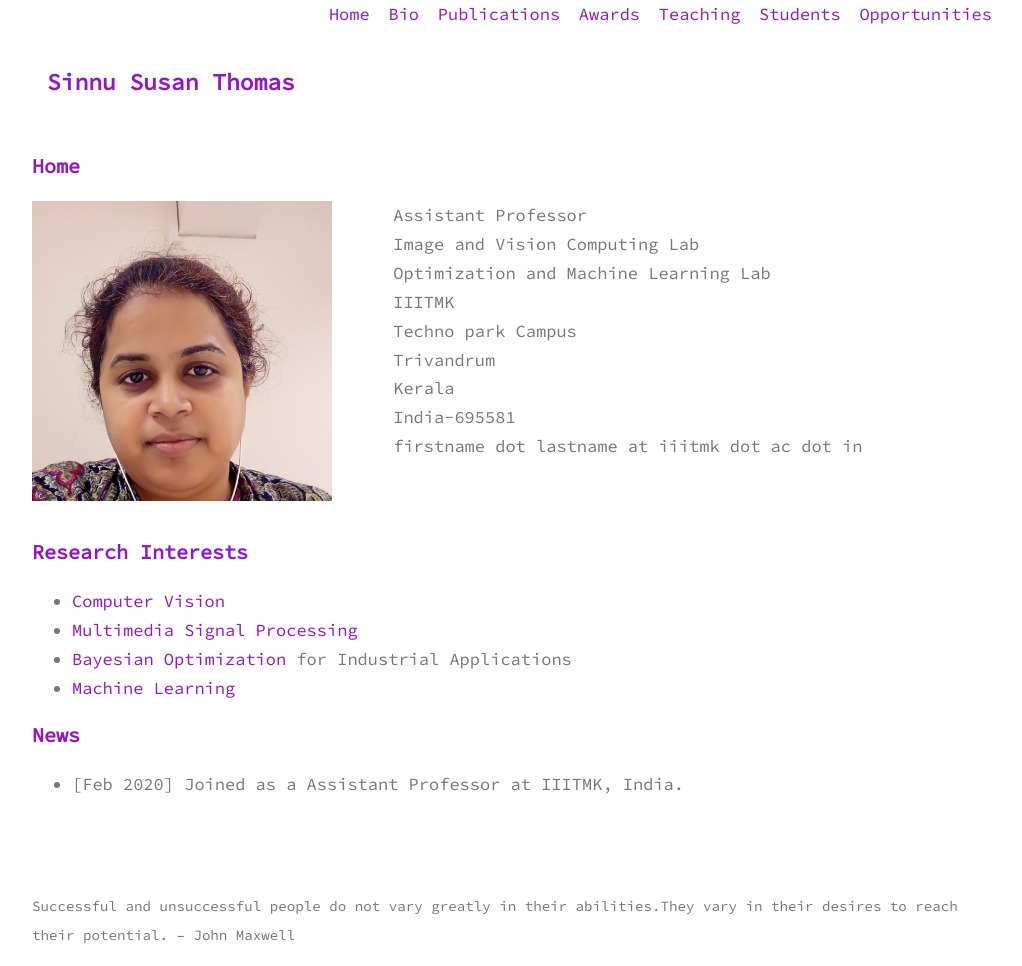
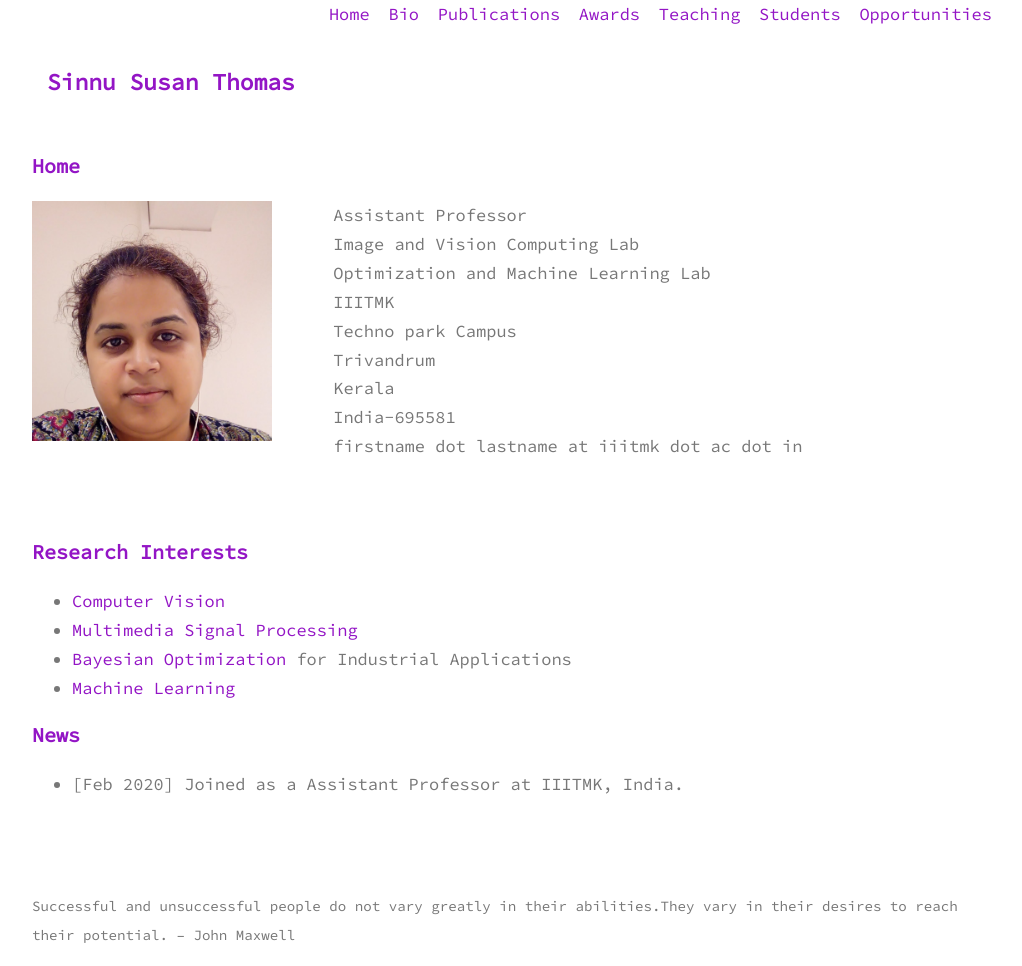
Before and after one commit to sinnuthomas/sinnuthomas.github.io, a Jekyll site: the page built from index.md, in a window 1280 px wide. Shown: the whole page, without its empty margins (128-1150 px from the left). Built offline with Jekyll 4.4.1, drawn with Linux system fonts in a browser that asks for light colours.

Commit message:
Update index.md

```diff
--- a/index.md
+++ b/index.md
@@ -3,7 +3,7 @@
 title: Home
 ---
 
-<img align="left" src="Sinnu.jpg" width="300" >
+<img align="left" src="Sinnu.jpg" width="240" >
 
 &nbsp;&nbsp;&nbsp;&nbsp;&nbsp;&nbsp;Assistant Professor<br>
 &nbsp;&nbsp;&nbsp;&nbsp;&nbsp;&nbsp;Image and Vision Computing Lab<br>
```
